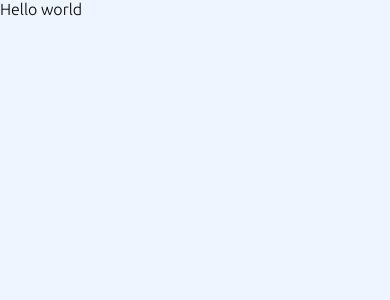
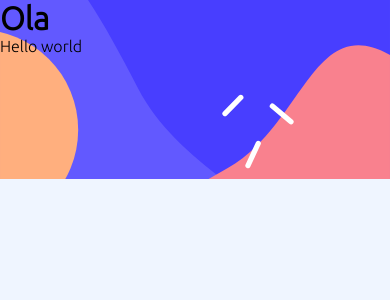
Before and after one commit to biancahpp/multi-step-form, a Next.js app: page /form in a window 390 px wide. Shown: the top 300 px of the page. Built offline with nearby package versions, Linux system fonts and the light colour scheme.

Commit message:
adjust background image up until tablet breakpoint

```diff
--- a/app/form/page.module.scss
+++ b/app/form/page.module.scss
@@ -1,9 +1,13 @@
+@import '../variables.module.scss';
+
 .main {
     height: 100%;
     width: 100%;
     background-image: url("/bg-sidebar-mobile.svg");
+    background-size: 100%;
     background-repeat: no-repeat;
-    @media only screen and (min-width: 376px) {
+
+    @media only screen and (min-width: $tablet) {
         background-image: none;
     }
 }
--- a/app/form/page.tsx
+++ b/app/form/page.tsx
@@ -3,6 +3,9 @@ import styles from "./page.module.scss";
 export default function Page() {
     return (
       <main className={styles.main}>
+        <div className={styles.header}>
+          <h1>Ola</h1>
+        </div>
         Hello world
       </main>
     )
--- a/app/variables.module.scss
+++ b/app/variables.module.scss
@@ -1,5 +1,10 @@
+// Colors
 $global-background: #EFF5FF;
 
+// Breakpoints
+$tablet: 769px;
+
 :export {
-    globalBackground: $global-background
+    globalBackground: $global-background;
+    tablet: $tablet;
 }
```
